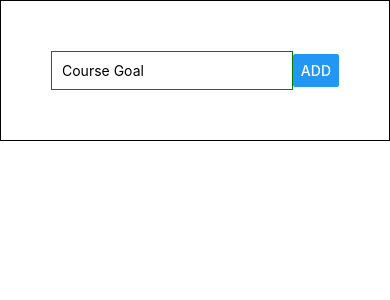
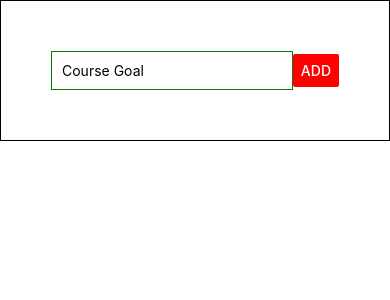
Before and after one commit to rossmawd/react-native-test-app, a React Native app: screen / in a window 390 px wide. Shown: the top 300 px of the page. Built offline with nearby package versions, Linux system fonts and the light colour scheme.

Commit message:
GoalItem's now responsive to onLongPress

```diff
--- a/App.js
+++ b/App.js
@@ -30,7 +30,7 @@ export default function App() {
     <View style={styles.screen}>
       <View style={styles.inputContainer}>
         <GoalInput getInputHandler={getInputHandler} enteredGoal={enteredGoal} />
-        <Button onPress={addGoalHandler} title="ADD" />
+        <Button onPress={addGoalHandler} title="ADD" color={"red"} />
       </View>
 
       <View />
--- a/Components/GoalItem.js
+++ b/Components/GoalItem.js
@@ -1,11 +1,18 @@
 import React from "react"
 import { View, Text, StyleSheet, TouchableOpacity } from 'react-native'
+
+
+const longPress = (event) => {
+  alert("You pressed long")
+}
 
 const GoalItem = props => {
   return (
     <TouchableOpacity
       underlayColor={'blue'}
       onPress={props.removeGoalHandler}
+      activeOpacity={0.5}
+      onLongPress={(event) => longPress(event)}
     >
       <View style={styles.listItem}>
         <Text >{props.value}</Text>
```
